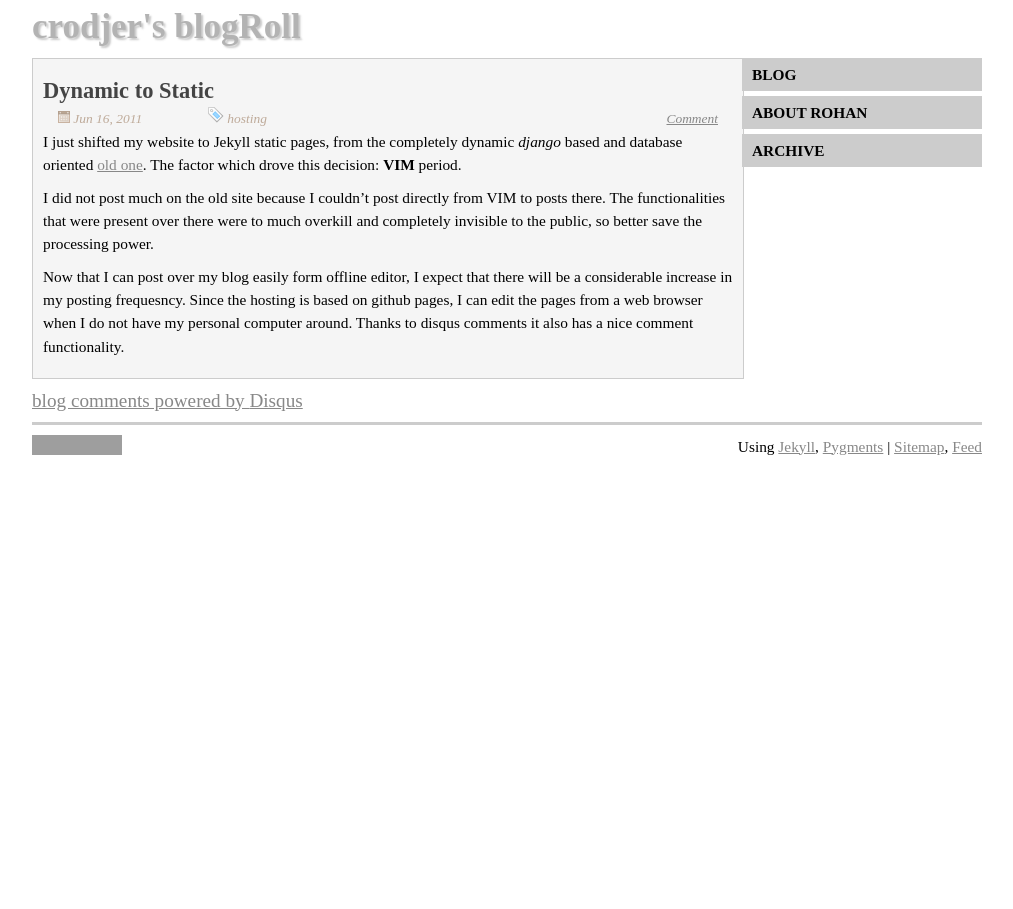
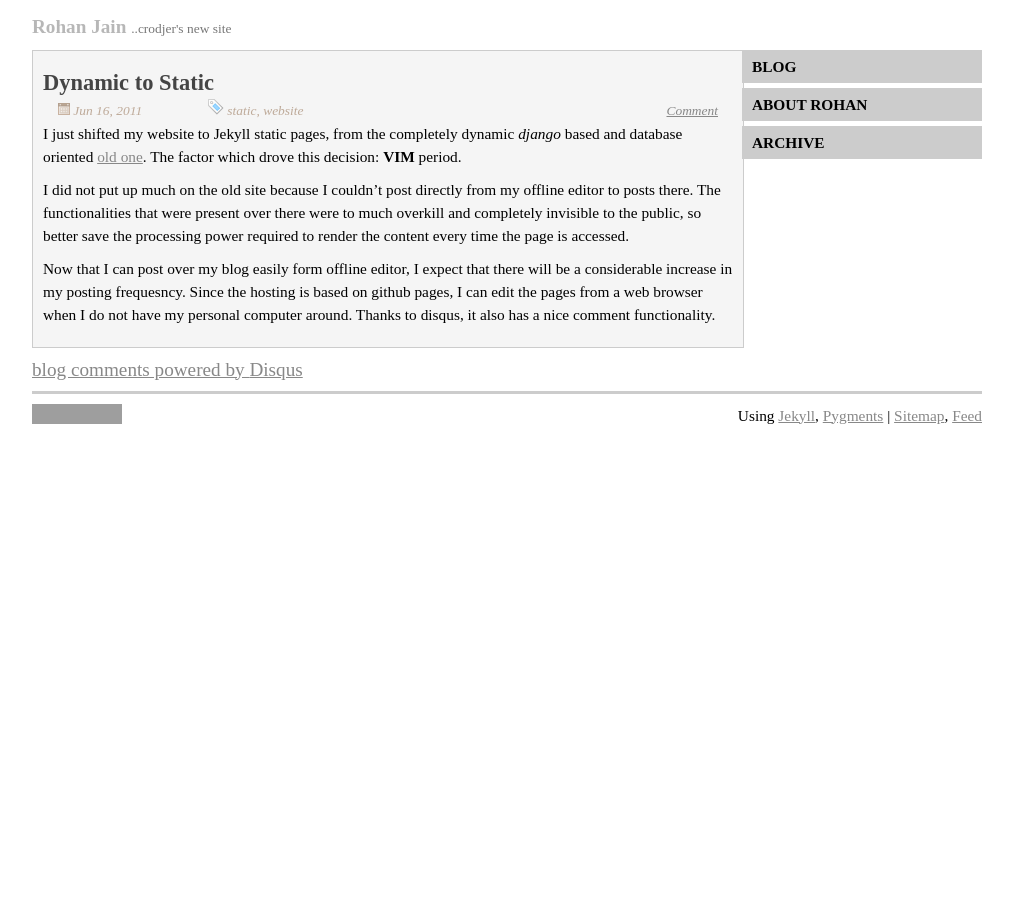
Before and after one commit to crodjer/rohanjain.in, a Jekyll site: the page built from _posts/2011-06-16-dynamic-to-static.mkd, in a window 1280 px wide. Shown: the whole page, without its empty margins (133-1146 px from the left). Built offline with Jekyll 4.4.1, drawn with Linux system fonts in a browser that asks for light colours; Markdown is read by kramdown in place of the engine named in the settings; comment, search, counter and statistics services are not loaded; grey boxes are pictures that could not be loaded.

Commit message:
Random stuff
 - Pages byline
 - Google site search

```diff
--- a/_layouts/base.html
+++ b/_layouts/base.html
@@ -1,7 +1,7 @@
 <!DOCTYPE html>
 <html lang="en">
     <head>
-        <title>{% if page.title %}{{ page.title }} - {% endif %}crodjer's blogRoll</title>
+        <title>{% if page.title %}{{ page.title }} - {% endif %}Rohan Jain</title>
         <meta name="author" content="Rohan Jain">
         <meta charset=utf-8>
 
--- a/_layouts/main.html
+++ b/_layouts/main.html
@@ -2,9 +2,8 @@
 layout: base
 ---
 <div class="header">
-    <div class="banner">
-        <a href="{{ site.baseurl }}/">crodjer's blogRoll</a>
-    </div>
+    <h1><a href="{{ site.baseurl }}/">Rohan Jain</a></h1>
+    {% if page.byline %}<span class="byline">..{{ page.byline }}</a>{% endif %}
 </div>
 
 <div class="content">
--- a/_posts/2010-12-24-hosting-multiple-sites-with-same-django-project.mkd
+++ b/_posts/2010-12-24-hosting-multiple-sites-with-same-django-project.mkd
@@ -1,6 +1,7 @@
 ---
 layout: post
 title: Hosting multiple sites with same django project
+published: true
 tags:
     - django
     - hosting
--- a/_posts/2011-01-23-review-anything-with-django-valuate.mkd
+++ b/_posts/2011-01-23-review-anything-with-django-valuate.mkd
@@ -1,6 +1,7 @@
 ---
 layout: post
 title: Review anything with django-valuate
+published: false
 tags:
     - django
     - ratings
--- a/_posts/2011-04-22-building-my-power-computer.mkd
+++ b/_posts/2011-04-22-building-my-power-computer.mkd
@@ -1,6 +1,7 @@
 ---
 layout: post
 title: Building my power computer
+byline: crodjer's dream computer
 tags:
     - computer
     - desktop
--- a/_posts/2011-06-16-dynamic-to-static.mkd
+++ b/_posts/2011-06-16-dynamic-to-static.mkd
@@ -1,8 +1,10 @@
 ---
 layout: post
 title: "Dynamic to Static"
+byline: crodjer's new site
 tags:
-    - hosting
+    - static
+    - website
 author: crodjer
 ---
 
@@ -10,13 +12,14 @@
 dynamic *django* based and database oriented [old one](http://old.rohanjain.in).
 The factor which drove this decision: **VIM** period.
 
-I did not post much on the old site because I couldn't post directly from
-VIM to posts there. The functionalities that were present over there
-were to much overkill and completely invisible to the public, so better
-save the processing power.
+I did not put up much on the old site because I couldn't post directly from
+my offline editor to posts there. The functionalities that were present over
+there were to much overkill and completely invisible to the public, so better
+save the processing power required to render the content every time the
+page is accessed.
 
 Now that I can post over my blog easily form offline editor, I expect that
 there will be a considerable increase in my posting frequesncy. Since the
 hosting is based on github pages, I can edit the pages from a web browser
-when I do not have my personal computer around. Thanks to disqus comments
-it also has a nice comment functionality.
+when I do not have my personal computer around. Thanks to disqus, it also
+has a nice comment functionality.
--- a/_posts/_YYYY-MM-DD-template-post.mkd
+++ b/_posts/_YYYY-MM-DD-template-post.mkd
@@ -1,6 +1,7 @@
 ---
 layout: post
 title: TITLE
+published: false
 tags:
     - tag 1
     - tag 2
--- a/about/index.mkd
+++ b/about/index.mkd
@@ -33,7 +34,7 @@
 Current projects:
 
  - **[Google Summer of Code](http://www.google-melange.com/gsoc/project/google/gsoc2011/crodjer/10001)**: Summer of code project with universal subtitles
- - An internship with policy innovations
+ - An internship with **Policy Innovations**
 
 My **to know** list for the summers:
 
--- a/css/style.css
+++ b/css/style.css
@@ -16,6 +16,10 @@
 
 h3 a{
     text-decoration:none;
+}
+
+hr{
+    clear:both;
 }
 
 html{
@@ -39,7 +43,6 @@
 }
 
 .header {
-    margin-bottom: 10px;
     margin-top: 15px;
 }
 
@@ -77,16 +80,22 @@
     color: #eaeaea;
 }
 
-.banner {
-    font-size: 35px;
-    font-weight: bold;
-    opacity: 0.4;
+.header {
+    color: #777;
 }
 
-.banner a, .banner a:visited {
-    color: #444444;
+.header a, .header a:visited {
     text-decoration: none;
-    text-shadow: 2px 2px 2px #777777;
+}
+
+.header h1{
+    font-size: 1.0em;
+    opacity: 0.6;
+    display:inline;
+}
+
+.header span{
+    font-size:0.7em;
 }
 
 .posts {
@@ -132,16 +141,22 @@
     margin: 4px 0;
 }
 
-.archive-year{
-    font-weight:700;
+.ayear{
+    display:inline;
+    margin:0;
 }
 
-.archive-month{
-    margin-left:15px;
+.amonth{
+    position:relative;
+    left: 3.5em;
+    top: -1.3em;
+    margin:0;
 }
 
-.archive-title{
-    margin-left:20px;
+.atitle{
+    position:relative;
+    left: 6em;
+    top:-3.1em;
 }
 
 .date {
--- a/index.html
+++ b/index.html
@@ -1,13 +1,12 @@
 ---
+title: Blogroll
+byline: what crodjer has to say
 layout: main
 ---
 
 <div class="posts">
     {% for post in paginator.posts %}
-    {% if post.draft %}
-    {% else %}
     {% include post.html %}
-    {% endif %}
     {% endfor %}
 </div>
 
--- a/scripts/newpost.rb
+++ b/scripts/newpost.rb
@@ -12,7 +12,7 @@
 ---
 layout: post
 title: "#{ARGV[0]}"
-draft: true
+published: false
 tags:
     - tag 1
     - tag 2
```
Also changed, not shown: other parts of about/index.mkd (+2 -1 lines), 404.mkd (added, +10 -0 lines), archive/index.html (+10 -3 lines), search/index.html (added, +34 -0 lines).
